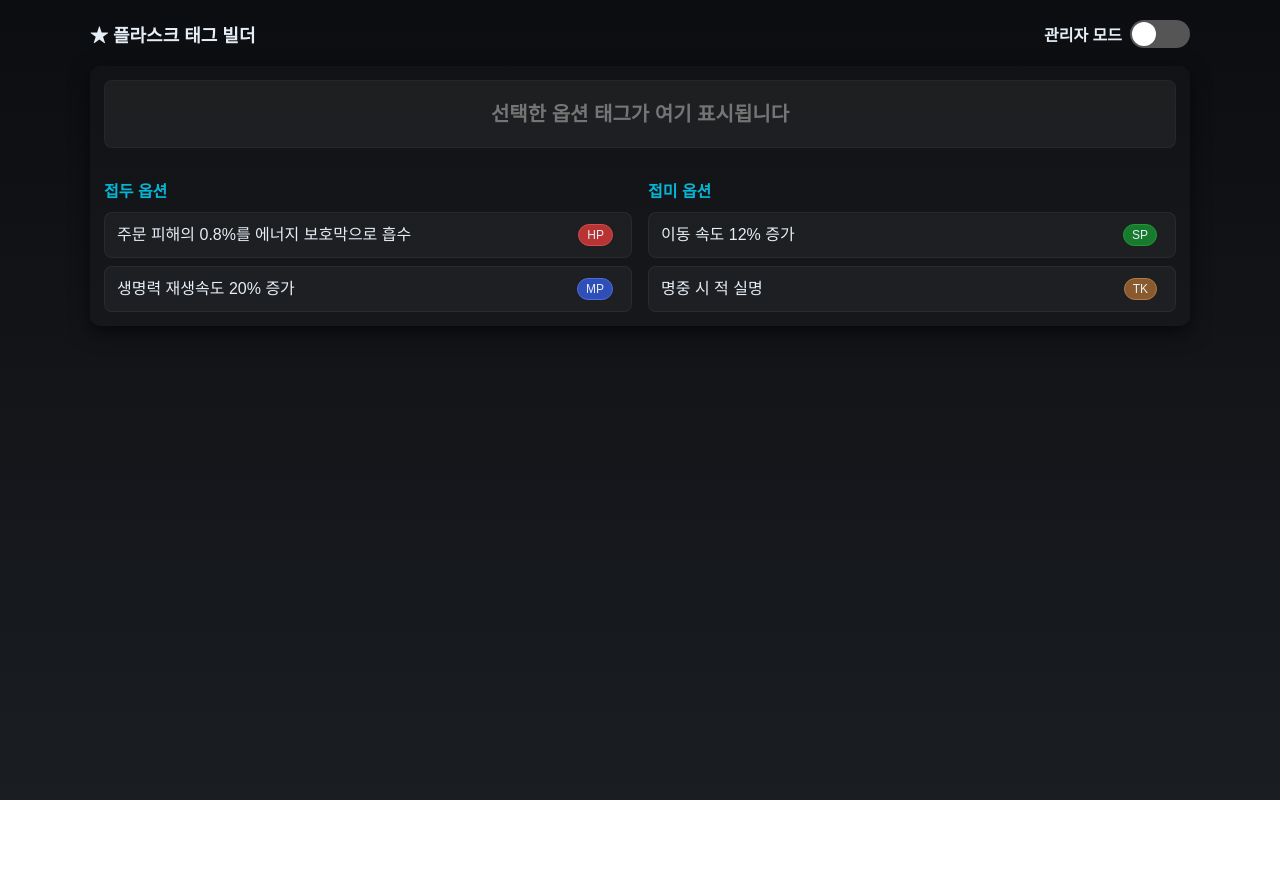
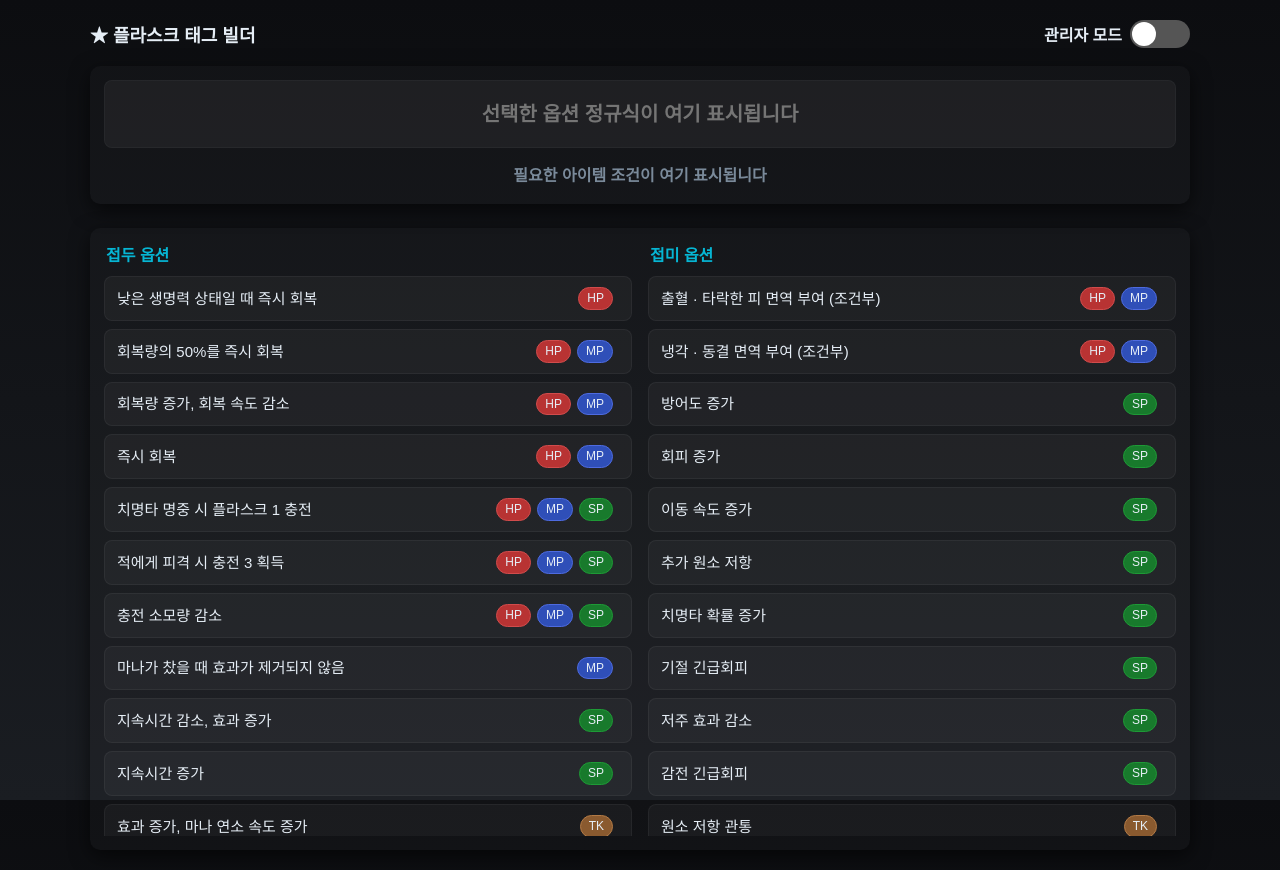
Before and after one commit to Liranple/POE_Channel, a Next.js app: page / in a window 1280 px wide. Before the commit the page ends 800 px from the top, so only its background shows below. Built offline with nearby package versions, Linux system fonts and the light colour scheme.

Commit message:
스타일 수정 및 필터 정규식 관련 데이터 구조 변경

```diff
--- a/src/app/globals.css
+++ b/src/app/globals.css
@@ -67,14 +67,13 @@ h1 {
   display: grid;
   grid-template-columns: 1fr 1fr;
   gap: 16px;
-  margin-top: 20px;
 }
 
 .section-title {
   font-size: 16px;
-  margin: 10px 0;
   font-weight: 700;
   color: var(--accent);
+  padding-left: 2px;
 }
 
 .list {
@@ -92,12 +91,12 @@ h1 {
   border-radius: 8px;
   border: 1px solid rgba(255, 255, 255, 0.05);
   cursor: pointer;
-  font-size: 16px;
+  font-size: 15px;
   line-height: 1.4;
   display: flex;
   justify-content: space-between;
   align-items: center;
-  height: 46px;
+  height: 50px;
   position: relative;
 }
 .option:hover {
@@ -267,11 +266,12 @@ h1 {
 
 .type-select {
   display: flex;
-  gap: 8px;
+  padding-top: 4px;
+  gap: 10px;
   flex-wrap: wrap;
 }
 .type-btn {
-  padding-bottom: 4px;
+  padding-bottom: 6px;
   width: 76px;
   height: 36px;
   display: flex;
--- a/src/components/TagBuilder.jsx
+++ b/src/components/TagBuilder.jsx
@@ -15,10 +15,10 @@ export default function TagBuilder() {
   const [modalListId, setModalListId] = useState(null);
   const [currentEditOption, setCurrentEditOption] = useState(null);
   const [modalData, setModalData] = useState({
-    name: "",
-    tag: "",
-    value: "",
-    level: "",
+    optionText: "",
+    filterRegex: "",
+    maxRollRegex: "",
+    itemLevel: "",
     types: [],
   });
 
@@ -26,10 +26,10 @@ export default function TagBuilder() {
   const modalDown = useRef(false);
 
   const toggleOption = (opt) => {
-    if (selected.includes(opt.tag)) {
-      setSelected(selected.filter((t) => t !== opt.tag));
+    if (selected.includes(opt.filterRegex)) {
+      setSelected(selected.filter((t) => t !== opt.filterRegex));
     } else {
-      setSelected([...selected, opt.tag]);
+      setSelected([...selected, opt.filterRegex]);
     }
   };
 
@@ -37,11 +37,92 @@ export default function TagBuilder() {
     const allData = [...prefixData, ...suffixData];
     const tags = selected
       .map((tag) => {
-        const opt = allData.find((o) => o.tag === tag);
-        return opt ? opt.tag : null;
+        const opt = allData.find((o) => o.filterRegex === tag);
+        return opt ? opt.filterRegex : null;
       })
       .filter(Boolean);
-    return tags.join(" | ");
+    return tags.join("|");
+  };
+
+  const getItemRequirement = () => {
+    if (selected.length === 0) {
+      return { text: "필요한 아이템 조건이 여기 표시됩니다", isError: false };
+    }
+
+    const allData = [...prefixData, ...suffixData];
+    const selectedOptions = selected
+      .map((tag) => allData.find((o) => o.filterRegex === tag))
+      .filter(Boolean);
+
+    // 최대 레벨 찾기
+    const maxLevel = Math.max(
+      ...selectedOptions.map((opt) => parseInt(opt.itemLevel) || 0)
+    );
+
+    // 각 옵션별 유형 배열 (교집합 확인용)
+    const optionTypeSets = selectedOptions.map((opt) =>
+      opt.type
+        .split(",")
+        .map((t) => t.trim())
+        .filter(Boolean)
+    );
+
+    // 모든 유형 수집 (중복 제거)
+    const allUniqueTypes = [...new Set(optionTypeSets.flat())];
+
+    // 모든 옵션에 공통으로 포함된 유형 찾기 (중복 없이)
+    const commonTypes = allUniqueTypes.filter((type) =>
+      optionTypeSets.every((typeSet) => typeSet.includes(type))
+    );
+
+    // 유형 검증
+    if (selectedOptions.length > 1 && commonTypes.length === 0) {
+      return { text: "아이템 유형이 잘못 되었습니다", isError: true };
+    }
+
+    // 플라스크 이름 매핑
+    const typeNames = {
+      생명력: "생명력",
+      마나: "마나",
+      특수: "특수",
+      팅크: "팅크",
+    };
+
+    // 공통 유형을 한글 이름으로 변환 (이미 중복 제거됨)
+    const flaskNames = commonTypes
+      .map((type) => typeNames[type] || type)
+      .filter(Boolean);
+
+    // 결과 문구 생성
+    let flaskText = "";
+    if (flaskNames.length === 0) {
+      flaskText = "플라스크";
+    } else if (flaskNames.length === 1) {
+      // 팅크는 "팅크"로만 표시
+      flaskText =
+        flaskNames[0] === "팅크" ? "팅크" : `${flaskNames[0]} 플라스크`;
+    } else {
+      // 여러 유형인 경우
+      // 팅크가 포함되어 있는지 확인
+      if (flaskNames.includes("팅크")) {
+        // 팅크가 아닌 플라스크들
+        const nonTincture = flaskNames.filter((n) => n !== "팅크");
+        if (nonTincture.length > 0) {
+          flaskText = nonTincture.join(" · ") + " 플라스크 혹은 팅크";
+        } else {
+          flaskText = "팅크";
+        }
+      } else {
+        // 팅크가 없는 경우
+        flaskText = flaskNames.join(" · ") + " 플라스크";
+      }
+    }
+
+    const levelText = maxLevel > 0 ? `아이템 레벨 ${maxLevel} 이상의 ` : "";
+    return {
+      text: `${levelText}${flaskText}가 필요합니다`,
+      isError: false,
+    };
   };
 
   const deleteOption = (opt, data, setData, listId) => {
@@ -50,7 +131,7 @@ export default function TagBuilder() {
       const newData = [...data];
       newData.splice(idx, 1);
       setData(newData);
-      setSelected(selected.filter((t) => t !== opt.tag));
+      setSelected(selected.filter((t) => t !== opt.filterRegex));
     }
   };
 
@@ -61,10 +142,10 @@ export default function TagBuilder() {
 
     if (mode === "edit" && opt) {
       setModalData({
-        name: opt.text,
-        tag: opt.tag,
-        value: opt.value,
-        level: opt.level,
+        optionText: opt.optionText,
+        filterRegex: opt.filterRegex,
+        maxRollRegex: opt.maxRollRegex,
+        itemLevel: opt.itemLevel,
         types: opt.type
           .split(",")
           .map((t) => t.trim())
@@ -72,10 +153,10 @@ export default function TagBuilder() {
       });
     } else {
       setModalData({
-        name: "",
-        tag: "",
-        value: "",
-        level: "",
+        optionText: "",
+        filterRegex: "",
+        maxRollRegex: "",
+        itemLevel: "",
         types: [],
       });
     }
@@ -84,8 +165,15 @@ export default function TagBuilder() {
   };
 
   const handleModalSave = () => {
-    const { name, tag, value, level, types } = modalData;
-    const type = types.join(",");
+    const { optionText, filterRegex, maxRollRegex, itemLevel, types } =
+      modalData;
+
+    // 유형 정렬: 생명력(HP) → 마나(MP) → 특수(SP) → 팅크(TK) 순서
+    const typeOrder = ["생명력", "마나", "특수", "팅크"];
+    const sortedTypes = types.sort((a, b) => {
+      return typeOrder.indexOf(a) - typeOrder.indexOf(b);
+    });
+    const type = sortedTypes.join(",");
 
     if (modalMode === "edit" && currentEditOption) {
       const updateData = (data, setData) => {
@@ -93,10 +181,10 @@ export default function TagBuilder() {
           if (item === currentEditOption) {
             return {
               ...item,
-              text: name,
-              tag: tag,
-              value: value,
-              level: level,
+              optionText: optionText,
+              filterRegex: filterRegex,
+              maxRollRegex: maxRollRegex,
+              itemLevel: itemLevel,
               type: type,
             };
           }
@@ -121,10 +209,10 @@ export default function TagBuilder() {
         ...arr,
         {
           id: maxId + 1,
-          text: name || "새 옵션",
-          tag: tag || "tag" + (maxId + 1),
-          value: value,
-          level: level,
+          optionText: optionText || "새 옵션",
+          filterRegex: filterRegex || "tag" + (maxId + 1),
+          maxRollRegex: maxRollRegex,
+          itemLevel: itemLevel,
           type: type,
         },
       ]);
@@ -373,7 +461,9 @@ export default function TagBuilder() {
 
     return (
       <div
-        className={`option ${selected.includes(opt.tag) ? "active" : ""}`}
+        className={`option ${
+          selected.includes(opt.filterRegex) ? "active" : ""
+        }`}
         data-id={opt.id}
         onClick={() => toggleOption(opt)}
         onMouseDown={(e) => handleMouseDownForDrag(e, opt, listId)}
@@ -382,12 +472,20 @@ export default function TagBuilder() {
           className="delete-progress"
           style={{ width: `${deleteProgress}%` }}
         ></div>
-        <span style={{ position: "relative", zIndex: 2 }}>{opt.text}</span>
+        <span style={{ position: "relative", zIndex: 2 }}>
+          {opt.optionText}
+        </span>
         <div className="right-box">
           <div className="option-tags">
-            {opt.type.split(",").map((t, idx) => {
-              const type = t.trim();
-              if (!type) return null;
+            {opt.type
+              .split(",")
+              .map((t) => t.trim())
+              .filter(Boolean)
+              .sort((a, b) => {
+                const order = ["생명력", "마나", "특수", "팅크"];
+                return order.indexOf(a) - order.indexOf(b);
+              })
+              .map((type, idx) => {
                 let className = "option-tag";
                 let label = type;
                 if (type === "생명력") {
@@ -454,15 +552,36 @@ export default function TagBuilder() {
           </div>
         </header>
 
-        <div className="card">
+        {/* 선택 결과 영역 */}
+        <div className="card" style={{ marginBottom: 24 }}>
           <input
             id="result"
             className="search-box"
             readOnly
-            placeholder="선택한 옵션 태그가 여기 표시됩니다"
+            placeholder="선택한 옵션 정규식이 여기 표시됩니다"
             value={updateResult()}
           />
+          <div
+            style={{
+              marginTop: "10px",
+              textAlign: "center",
+              fontSize: "16px",
+              fontWeight: 600,
+              padding: "4px 0",
+              color:
+                selected.length === 0
+                  ? "#7a8a9a"
+                  : getItemRequirement().isError
+                  ? "#ff6262"
+                  : "var(--accent)",
+            }}
+          >
+            {getItemRequirement().text}
+          </div>
+        </div>
 
+        {/* 옵션 선택 영역 */}
+        <div className="card">
           <div className="layout">
             <div>
               <div className="section-title">접두 옵션</div>
@@ -506,10 +625,16 @@ export default function TagBuilder() {
           className="modal-bg"
           ref={modalBgRef}
           style={{ display: "flex" }}
+          onMouseDown={(e) => {
+            if (e.target === modalBgRef.current) {
+              modalDown.current = false;
+            }
+          }}
           onMouseUp={(e) => {
-            if (!modalDown.current && e.target === modalBgRef.current) {
+            if (e.target === modalBgRef.current && !modalDown.current) {
               setModalVisible(false);
             }
+            modalDown.current = false;
           }}
         >
           <div
@@ -526,45 +651,45 @@ export default function TagBuilder() {
             </div>
 
             <div className="modal-field">
-              <span>이름</span>
+              <span>옵션</span>
               <input
-                id="modalName"
-                value={modalData.name}
+                id="modalOptionText"
+                value={modalData.optionText}
                 onChange={(e) =>
-                  setModalData({ ...modalData, name: e.target.value })
+                  setModalData({ ...modalData, optionText: e.target.value })
                 }
               />
             </div>
 
             <div className="modal-field">
-              <span>태그</span>
+              <span>필터 정규식</span>
               <input
-                id="modalTag"
-                value={modalData.tag}
+                id="modalFilterRegex"
+                value={modalData.filterRegex}
                 onChange={(e) =>
-                  setModalData({ ...modalData, tag: e.target.value })
+                  setModalData({ ...modalData, filterRegex: e.target.value })
                 }
               />
             </div>
 
             <div className="modal-field">
-              <span>수치</span>
+              <span>필터 정규식 (Max roll)</span>
               <input
-                id="modalValue"
-                value={modalData.value}
+                id="modalMaxRollRegex"
+                value={modalData.maxRollRegex}
                 onChange={(e) =>
-                  setModalData({ ...modalData, value: e.target.value })
+                  setModalData({ ...modalData, maxRollRegex: e.target.value })
                 }
               />
             </div>
 
             <div className="modal-field">
-              <span>레벨</span>
+              <span>아이템 레벨</span>
               <input
-                id="modalLevel"
-                value={modalData.level}
+                id="modalItemLevel"
+                value={modalData.itemLevel}
                 onChange={(e) =>
-                  setModalData({ ...modalData, level: e.target.value })
+                  setModalData({ ...modalData, itemLevel: e.target.value })
                 }
               />
             </div>
--- a/src/components/TagBuilderStash.js
+++ b/src/components/TagBuilderStash.js
@@ -1,37 +1,197 @@
 export const DEFAULT_PREFIX_DATA = [
   {
     id: 1,
-    text: "주문 피해의 0.8%를 에너지 보호막으로 흡수",
-    tag: "속도.14",
-    value: "0.8%",
-    level: "1",
+    optionText: "낮은 생명력 상태일 때 즉시 회복",
+    filterRegex: "허둥",
+    maxRollRegex: "11%.감",
+    itemLevel: "81",
     type: "생명력",
   },
   {
     id: 2,
-    text: "생명력 재생속도 20% 증가",
-    tag: "어도.60",
-    value: "20%",
-    level: "1",
+    optionText: "회복량의 50%를 즉시 회복",
+    filterRegex: "부글",
+    maxRollRegex: "량.36%.감",
+    itemLevel: "79",
+    type: "생명력, 마나",
+  },
+  {
+    id: 3,
+    optionText: "회복량 증가, 회복 속도 감소",
+    filterRegex: "포화",
+    maxRollRegex: "량.70%.증",
+    itemLevel: "81",
+    type: "생명력, 마나",
+  },
+  {
+    id: 4,
+    optionText: "즉시 회복",
+    filterRegex: "끓어",
+    maxRollRegex: "끓어",
+    itemLevel: "7",
+    type: "생명력, 마나",
+  },
+  {
+    id: 5,
+    optionText: "치명타 명중 시 플라스크 1 충전",
+    filterRegex: "의사",
+    maxRollRegex: "시.35%",
+    itemLevel: "80",
+    type: "생명력, 마나, 특수",
+  },
+  {
+    id: 6,
+    optionText: "적에게 피격 시 충전 3 획득",
+    filterRegex: "고행",
+    maxRollRegex: "고행",
+    itemLevel: "80",
+    type: "생명력, 마나, 특수",
+  },
+  {
+    id: 7,
+    optionText: "충전 소모량 감소",
+    filterRegex: "화학",
+    maxRollRegex: "모량.28%.감",
+    itemLevel: "82",
+    type: "생명력, 마나, 특수",
+  },
+  {
+    id: 8,
+    optionText: "마나가 찼을 때 효과가 제거되지 않음",
+    filterRegex: "인내",
+    maxRollRegex: "인내",
+    itemLevel: "16",
     type: "마나",
+  },
+  {
+    id: 9,
+    optionText: "지속시간 감소, 효과 증가",
+    filterRegex: "과.25%.증",
+    maxRollRegex: "간.23%.감",
+    itemLevel: "80",
+    type: "특수",
+  },
+  {
+    id: 10,
+    optionText: "지속시간 증가",
+    filterRegex: "실험",
+    maxRollRegex: "간.40%.증",
+    itemLevel: "84",
+    type: "특수",
+  },
+  {
+    id: 11,
+    optionText: "효과 증가, 마나 연소 속도 증가",
+    filterRegex: "첨가",
+    maxRollRegex: "도.37%.증",
+    itemLevel: "84",
+    type: "팅크",
   },
 ];
 
 export const DEFAULT_SUFFIX_DATA = [
   {
     id: 101,
-    text: "이동 속도 12% 증가",
-    tag: "간.40%",
-    value: "12%",
-    level: "1",
+    optionText: "출혈 · 타락한 피 면역 부여 (조건부)",
+    filterRegex: "속풀",
+    maxRollRegex: "(17.*출 17.*타)",
+    itemLevel: "80",
+    type: "생명력, 마나",
+  },
+  {
+    id: 102,
+    optionText: "냉각 · 동결 면역 부여 (조건부)",
+    filterRegex: "녹이",
+    maxRollRegex: "(17.*냉 17.*동)",
+    itemLevel: "76",
+    type: "생명력, 마나",
+  },
+  {
+    id: 103,
+    optionText: "방어도 증가",
+    filterRegex: "딜로",
+    maxRollRegex: "어도.60",
+    itemLevel: "84",
     type: "특수",
   },
   {
-    id: 102,
-    text: "명중 시 적 실명",
-    tag: "회피.60",
-    value: "",
-    level: "1",
+    id: 104,
+    optionText: "회피 증가",
+    filterRegex: "임팔",
+    maxRollRegex: "회피.60",
+    itemLevel: "84",
+    type: "특수",
+  },
+  {
+    id: 105,
+    optionText: "이동 속도 증가",
+    filterRegex: "치타",
+    maxRollRegex: "속도.14",
+    itemLevel: "85",
+    type: "특수",
+  },
+  {
+    id: 106,
+    optionText: "추가 원소 저항",
+    filterRegex: "무지",
+    maxRollRegex: "저항.20",
+    itemLevel: "81",
+    type: "특수",
+  },
+  {
+    id: 107,
+    optionText: "치명타 확률 증가",
+    filterRegex: "절개",
+    maxRollRegex: "률.55",
+    itemLevel: "82",
+    type: "특수",
+  },
+  {
+    id: 108,
+    optionText: "기절 긴급회피",
+    filterRegex: "끈기",
+    maxRollRegex: "55.*기절",
+    itemLevel: "80",
+    type: "특수",
+  },
+  {
+    id: 109,
+    optionText: "저주 효과 감소",
+    filterRegex: "올빼",
+    maxRollRegex: "저주.*65",
+    itemLevel: "84",
+    type: "특수",
+  },
+  {
+    id: 110,
+    optionText: "감전 긴급회피",
+    filterRegex: "습지",
+    maxRollRegex: "감전.*55",
+    itemLevel: "82",
+    type: "특수",
+  },
+  {
+    id: 111,
+    optionText: "원소 저항 관통",
+    filterRegex: "압도$",
+    maxRollRegex: "19%.관",
+    itemLevel: "85",
+    type: "팅크",
+  },
+  {
+    id: 112,
+    optionText: "치명타 피해 배율",
+    filterRegex: "흉포",
+    maxRollRegex: "배율.*33",
+    itemLevel: "85",
+    type: "팅크",
+  },
+  {
+    id: 113,
+    optionText: "공격 속도 증가",
+    filterRegex: "숙련",
+    maxRollRegex: "속도.29",
+    itemLevel: "85",
     type: "팅크",
   },
 ];
```
Lines whose indentation alone changed are shown as unchanged.
